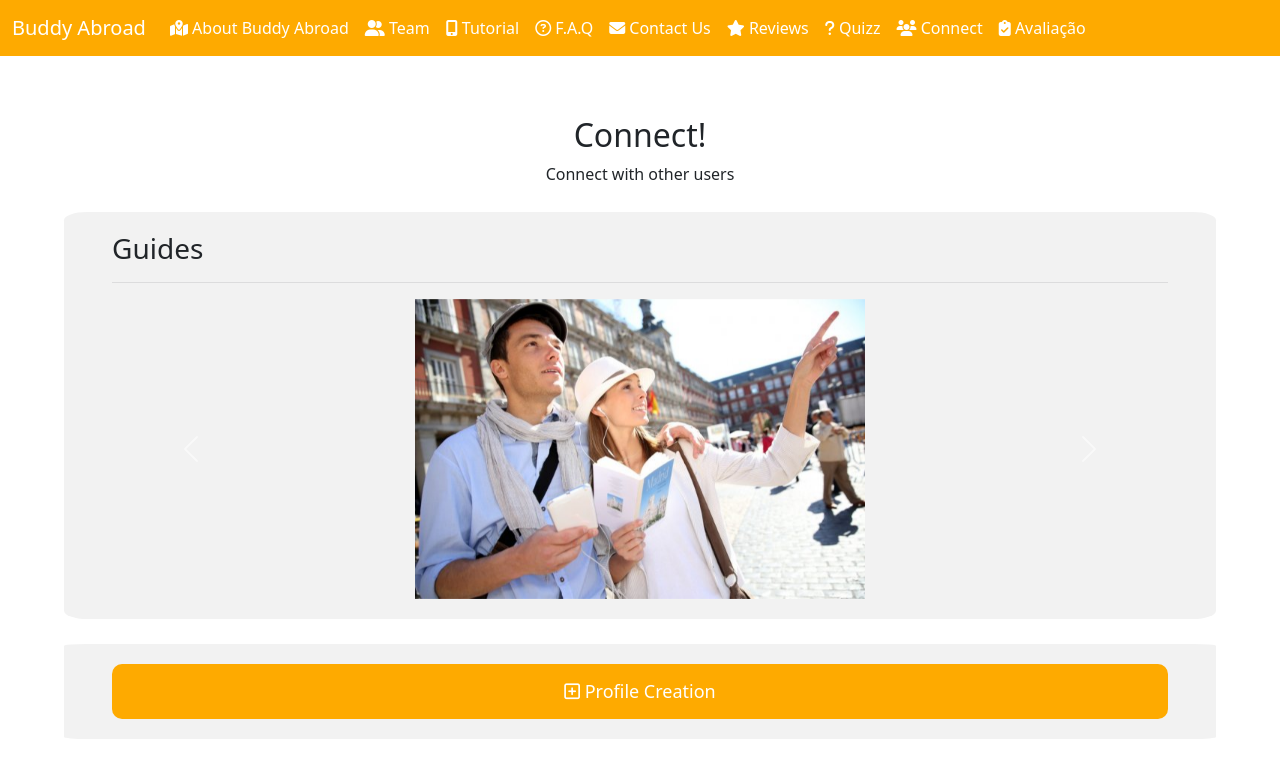
After one commit to Tomas-a21803655/djangoPW-BA, a Django app: page /networking/ in a window 1280 px wide. The commit adds this page. Shown: the top 778 px of the page. Run offline with Django 3.2, Linux system fonts and the light colour scheme; data comes from the database, SQL or seed files in the repository; both versions use the stored data as it was after the commit; some libraries are stand-ins or nearby versions.

Commit message:
bug chungus

```diff
--- a/tarefas/admin.py
+++ b/tarefas/admin.py
@@ -1,8 +1,9 @@
 from django.contrib import admin
 
 # Register your models here.
-from .models import Tarefa, Contact, Comment
+from .models import Tarefa, Contact, Comment, Networking
 
 admin.site.register(Tarefa)
 admin.site.register(Contact)
 admin.site.register(Comment)
+admin.site.register(Networking)
--- a/tarefas/models.py
+++ b/tarefas/models.py
@@ -48,9 +48,19 @@ class Quizz(models.Model):
 
     image = models.FileField(blank=True, null=True)
 
+    def __str__(self):
+        return self.description[:50]
 
 
+class Networking(models.Model):
+    name = models.CharField(max_length=200, blank=True)
+    surname = models.CharField(max_length=200, blank=True)
+    email = models.CharField(max_length=254, default='', blank=False)
+    phone = models.IntegerField(blank=True, null=True)
+    birthday = models.DateField(null=True, blank=True)
 
+    choices = ((True, 'Guide'), (False, 'Tourist'))
+    typeOfUser = models.BooleanField(choices=choices, default=False)
 
     def __str__(self):
-        return self.description[:50]
+        return self.name[:50]
--- a/tarefas/static/tarefas/baseBuddyAbroad.css
+++ b/tarefas/static/tarefas/baseBuddyAbroad.css
@@ -406,6 +406,3 @@ input[type=submit] {
     width: 100%;
     height: 100%;
 }
-
-
-/* reviews*/
--- /dev/null
+++ b/tarefas/templates/tarefas/Networking.html
@@ -0,0 +1,79 @@
+{% extends 'tarefas/baseBuddyAbroad.html' %}
+{% load static %}
+
+{% block main %}
+    <style>
+        input[type=tel], input[type=date] {
+            width: 100%;
+            padding: 12px;
+            border: 1px solid #ccc;
+            border-radius: 4px;
+            box-sizing: border-box;
+            margin-top: 6px;
+            margin-bottom: 16px;
+        }
+
+        .carousel-item {
+            height: 300px;
+        !important;
+        }
+
+        img {
+            height: 300px;
+            object-fit: scale-down;
+        }
+
+        .goCreation {
+            display: block;
+            width: 100%;
+            border: none;
+            background-color: #feaa00;
+            color: white;
+            border-radius: 10px;
+            padding: 14px 28px;
+            font-size: 18px;
+            cursor: pointer;
+            text-align: center;
+        }
+    </style>
+    <section style="padding-top: 60px;text-align: center;">
+        <h2>Connect!</h2>
+        <p>Connect with other users</p>
+    </section>
+
+    <section class="containerForm">
+        <h3 style="text-align: left">Guides</h3>
+        <hr style="opacity: 10%">
+        <div id="guideCarousel" class="carousel slide" data-bs-ride="carousel">
+            <div class="carousel-inner">
+                <div class="carousel-item active">
+                    <img src="{% static 'tarefas/images/guide.jpg' %}" class="d-block w-100" alt="...">
+                </div>
+                {% for user in users %}
+                    <div class="carousel-item">
+                        <p> {{ user.name }}</p>
+                        <img src="{% static 'tarefas/images/personMockUp1.jpg' %}" class="d-block w-100" alt="...">
+                    </div>
+                {% endfor %}
+            </div>
+            <button class="carousel-control-prev" type="button" data-bs-target="#guideCarousel"
+                    data-bs-slide="prev">
+                <span class="carousel-control-prev-icon" aria-hidden="true"></span>
+                <span class="visually-hidden">Previous</span>
+            </button>
+            <button class="carousel-control-next" type="button" data-bs-target="#guideCarousel"
+                    data-bs-slide="next">
+                <span class="carousel-control-next-icon" aria-hidden="true"></span>
+                <span class="visually-hidden">Next</span>
+            </button>
+        </div>
+    </section>
+
+    <section class="containerForm">
+        <a href="{% url 'tarefas:networkingAddUser' %}">
+            <button type="button" class="goCreation"><i style="font-size: 18px" class="far fa-plus-square"></i> Profile
+                Creation
+            </button>
+        </a></section>
+
+{% endblock %}
--- a/tarefas/templates/tarefas/baseBuddyAbroad.html
+++ b/tarefas/templates/tarefas/baseBuddyAbroad.html
@@ -71,6 +71,11 @@
                         </a>
                     </li>
                     <li class="nav-item">
+                        <a class="nav-link active" href="{% url 'tarefas:networking' %}">
+                            <i class="fas fa-users"></i> Connect
+                        </a>
+                    </li>
+                    <li class="nav-item">
                         <a class="nav-link active" href="{% url 'tarefas:aval' %}">
                             <i class="fas fa-clipboard-check"></i> Avaliação
                         </a>
@@ -85,10 +90,13 @@
 
 </header>
 
+
 <main>
     {% block main %}
 
     {% endblock %}
 </main>
+
+
 </body>
 </html>
--- a/tarefas/templates/tarefas/reviews.html
+++ b/tarefas/templates/tarefas/reviews.html
@@ -15,7 +15,7 @@
     </style>
     <section style="padding-top: 60px;text-align: center;">
         <h2>Share Your Experience</h2>
-        <p>Rate it!</p>
+        <p>Leave a review down below!</p>
     </section>
 
     <section style="padding: 20px 48px 0px;margin: 2% 5%;border-radius: 2%;background-color: #f2f2f2;">
--- a/tarefas/urls.py
+++ b/tarefas/urls.py
@@ -2,11 +2,10 @@ from django.urls import path
 
 from . import views
 
-
 app_name = 'tarefas'
 
 urlpatterns = [
-    path('',views.home_page_view, name='home'),
+    path('', views.home_page_view, name='home'),
     path('nova/', views.nova_tarefa_view, name='nova'),
     path('edita/<int:tarefa_id>', views.edita_tarefa_view, name='edita'),
     path('apaga/<int:tarefa_id>', views.apaga_tarefa_view, name='apaga'),
@@ -21,5 +20,7 @@ urlpatterns = [
     path('singlePageView/', views.singlePageView_page_view, name='singlePageView'),
     path('reviews/', views.reviews_page_view, name='reviews'),
     path('quizz/', views.quizz_page_view, name='quizz'),
+    path('networking/', views.networking_page_view, name='networking'),
+    path('networkingAddUser/', views.networkingAddUser_page_view, name='networkingAddUser'),
 
 ]
--- a/tarefas/views.py
+++ b/tarefas/views.py
@@ -4,8 +4,8 @@ from django.http import HttpResponseRedirect
 from django.shortcuts import render
 from django.urls import reverse
 
-from .models import Tarefa, Comment
-from .forms import TarefaForm, ContactForm, CommentForm, QuizzForm
+from .models import Tarefa, Comment, Networking
+from .forms import TarefaForm, ContactForm, CommentForm, QuizzForm, NetworkingForm
 
 
 # Create your views here.
@@ -122,3 +122,20 @@ def quizz_page_view(request):
     context = {'form': form}
 
     return render(request, 'tarefas/quizz.html', context)
+
+
+def networking_page_view(request):
+    context = {'users': Networking.objects.all()}
+
+    return render(request, 'tarefas/networking.html', context)
+
+
+def networkingAddUser_page_view(request):
+    form = NetworkingForm(request.POST or None)
+    if form.is_valid():
+        form.save()
+        return HttpResponseRedirect(reverse('tarefas:networking'))
+
+    context = {'form': form, 'users': Networking.objects.all()}
+
+    return render(request, 'tarefas/networkingAddUser.html', context)
```
Also changed, not shown: tarefas/forms.py (+17 -1 lines), tarefas/static/tarefas/base.css (deleted, +0 -48 lines), tarefas/templates/tarefas/NetworkingAddUser.html (added, +48 -0 lines), tarefas/templates/tarefas/banner.html (+8 -3 lines), tarefas/templates/tarefas/base.html (+0 -2 lines), db.sqlite3, tarefas/migrations/0012_networking_quizz.py (added), tarefas/migrations/0013_networking_typeofuser.py (added), tarefas/migrations/0014_alter_networking_typeofuser.py (added).
